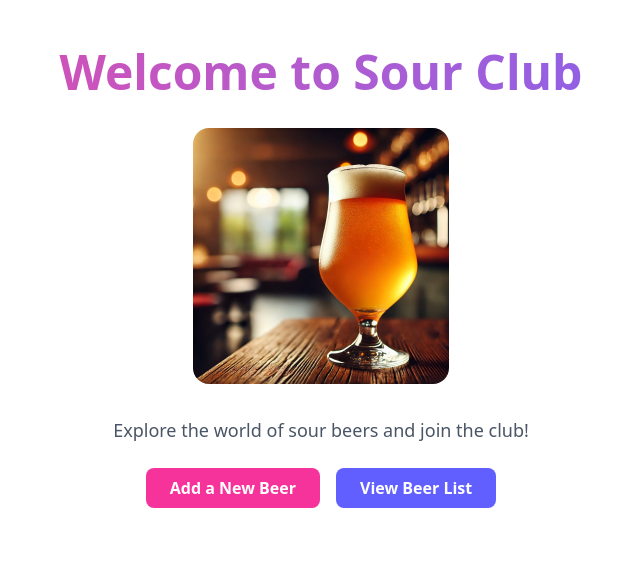
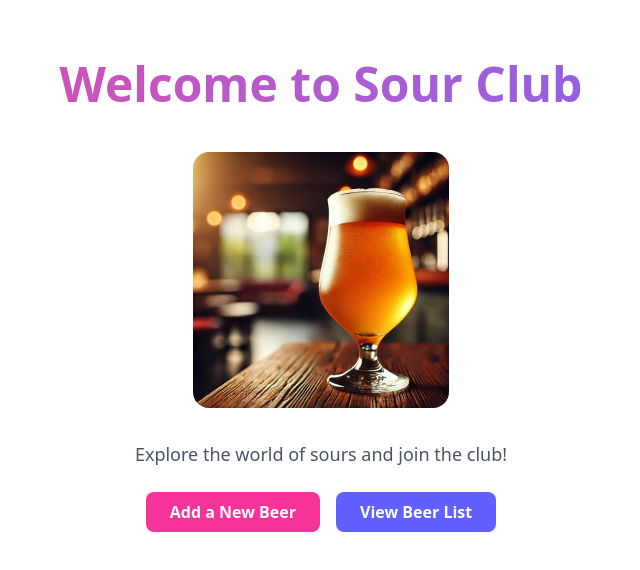
Before and after one commit to theotteryears/sour-club, a React (Vite) app: page / in a window 1280 px wide. Shown: the top 570 px of the page, without its empty margins (319-959 px from the left). Built offline with nearby package versions, Linux system fonts and the light colour scheme.

Commit message:
Update welcome page

```diff
--- a/src/Welcome.jsx
+++ b/src/Welcome.jsx
@@ -3,7 +3,7 @@ import { Link } from "react-router-dom";
 const Welcome = () => {
 	return (
 		<div className="text-center py-12">
-			<h1 className="text-5xl font-extrabold text-transparent bg-clip-text bg-gradient-to-r from-pink-500 to-indigo-500 ">
+			<h1 className="text-5xl font-extrabold text-transparent bg-clip-text bg-gradient-to-r from-pink-500 to-indigo-500 p-3">
 				Welcome to Sour Club
 			</h1>
 			{/* Use background image */}
@@ -11,9 +11,11 @@ const Welcome = () => {
 				className="bg-cover bg-center my-8 w-64 h-64 mx-auto border-gray-200 rounded-2xl"
 				style={{ backgroundImage: 'url("./src/assets/beer.png")' }}
 			/>
-			<p className="mt-4 text-lg text-gray-600">
-				Explore the world of sour beers and join the club!
-			</p>
+			<div className="mx-auto">
+				<p className="mt-4 text-lg text-gray-600 mx-auto">
+					Explore the world of sours and join the club!
+				</p>
+			</div>
 
 			{/* Add links to BeerList and AddSourForm */}
 			<div className="mt-6 space-x-4">
```
